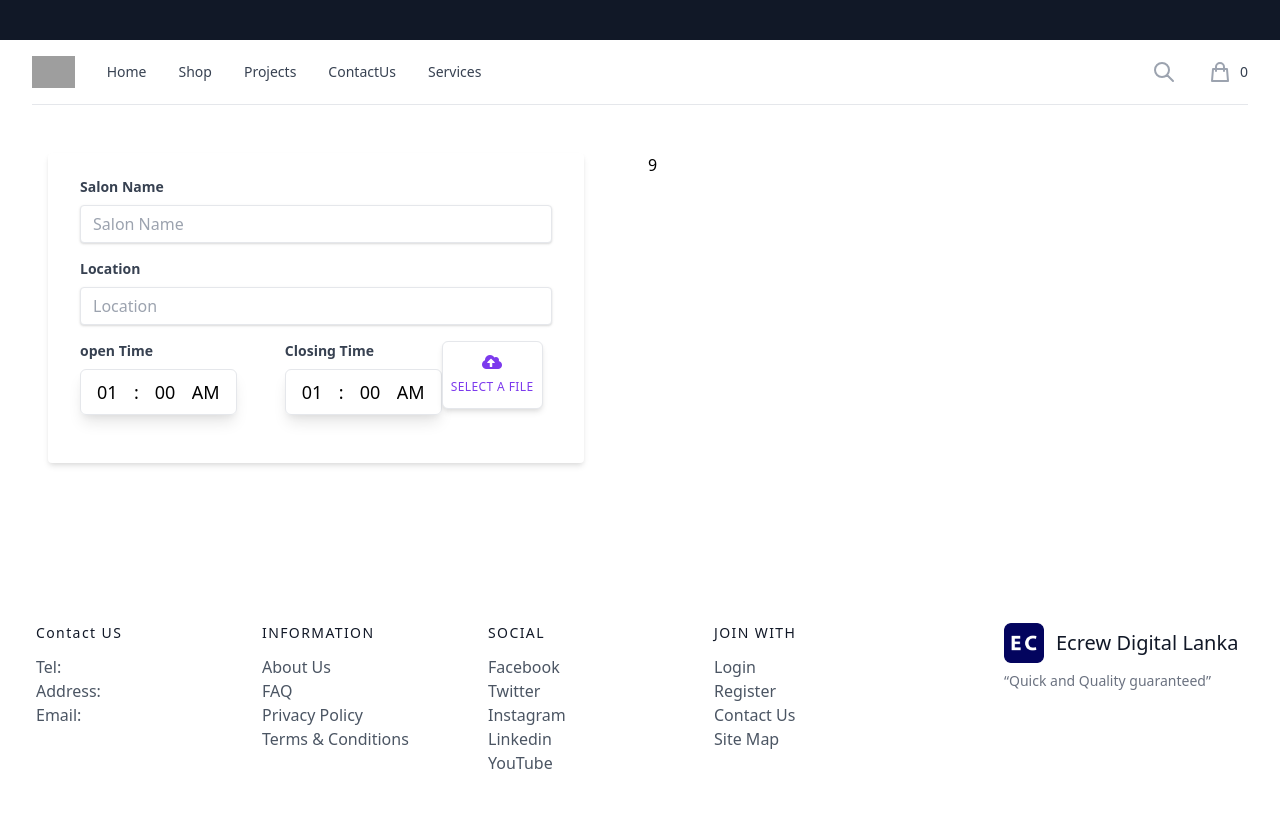
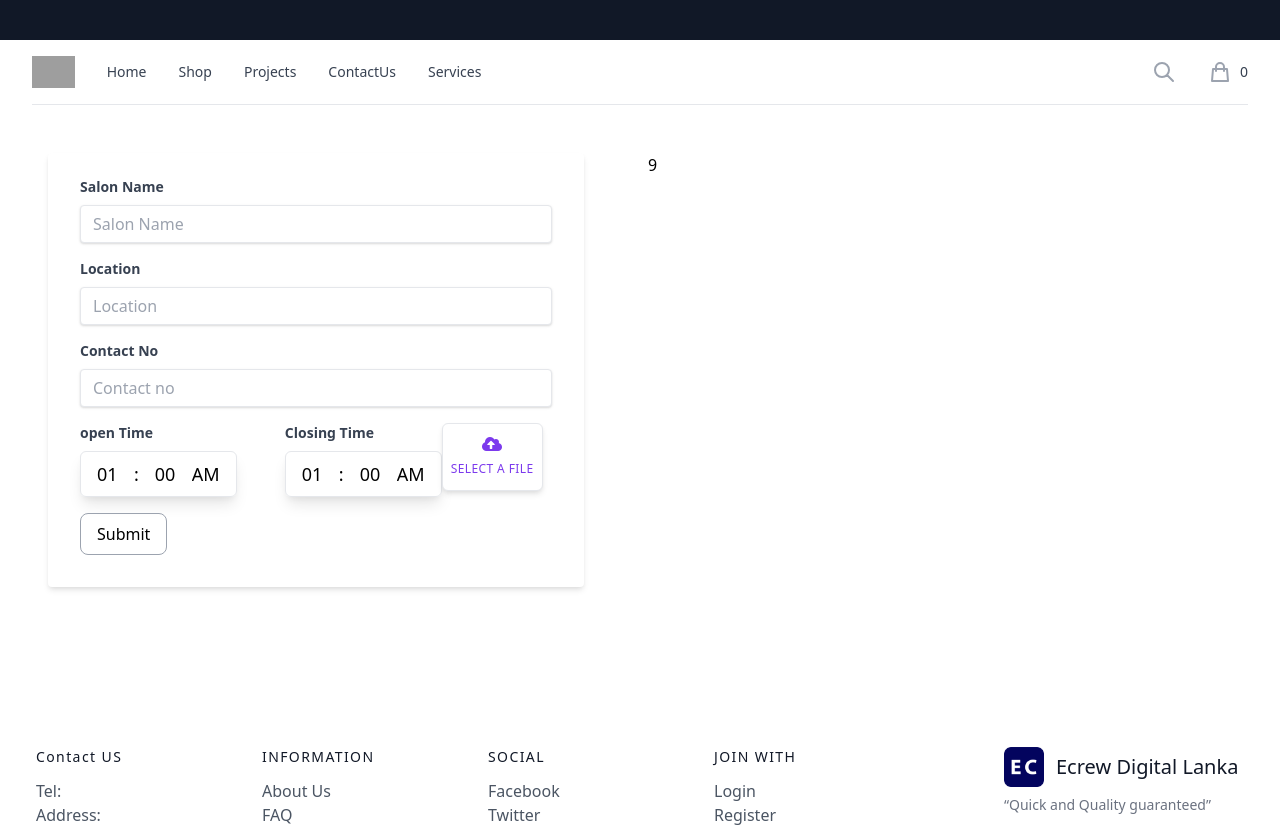
Before and after one commit to KalanaPallemulla/ecrew-final-front, a React (Create React App) app: page /AddingForm in a window 1280 px wide. Shown: the top 827 px of the page. Built offline with nearby package versions, Linux system fonts and the light colour scheme; grey boxes are pictures that could not be loaded.

Commit message:
admin and search

```diff
--- a/src/Admin/AddingForm.js
+++ b/src/Admin/AddingForm.js
@@ -1,11 +1,37 @@
-import React from "react";
+import axios from "axios";
+import React, { useState } from "react";
+import { useDispatch } from "react-redux";
+import { addSalon } from "../actions/salon";
+import { PORT } from "../actions/types";
 
 export default function AddingForm() {
+  const dispatch = useDispatch();
+  const [name, setName] = useState("");
+  const [location, setLocation] = useState("");
+  const [contact, setContact] = useState("");
+
+  const [open, setOpen] = useState("");
+  const [close, setClose] = useState("");
+
+  const handleSubmit = async (e) => {
+    e.preventDefault();
+    let data = new FormData();
+    data.append("name", name);
+    data.append("location", location);
+    data.append("contact", contact);
+    // image && addData.append("image", image);
+
+    dispatch(addSalon(data));
+  };
+
   return (
     <div className="md:grid md:grid-cols-2 gap-4 md:py-12 py-8">
       <div className="md:px-12">
         <div className="w-full">
-          <form className="bg-white shadow-md rounded px-8 pt-6 pb-8 mb-4">
+          <form
+            className="bg-white shadow-md rounded px-8 pt-6 pb-8 mb-4"
+            onSubmit={handleSubmit}
+          >
             <div className="mb-4">
               <label
                 className="block text-gray-700 text-sm font-bold mb-2"
@@ -17,8 +43,9 @@ export default function AddingForm() {
                 className="shadow appearance-none border rounded w-full py-2 px-3 text-gray-700 leading-tight focus:outline-none focus:shadow-outline"
                 id="username"
                 type="text"
-                placeholder="Salon Name
-                "
+                placeholder="Salon Name"
+                value={name}
+                onChange={(e) => setName(e.target.value)}
               />
             </div>
             <div className="mb-4">
@@ -33,6 +60,24 @@ export default function AddingForm() {
                 id="username"
                 type="text"
                 placeholder="Location"
+                value={location}
+                onChange={(e) => setLocation(e.target.value)}
+              />
+            </div>
+            <div className="mb-4">
+              <label
+                className="block text-gray-700 text-sm font-bold mb-2"
+                for="username"
+              >
+                Contact No
+              </label>
+              <input
+                className="shadow appearance-none border rounded w-full py-2 px-3 text-gray-700 leading-tight focus:outline-none focus:shadow-outline"
+                id="username"
+                type="text"
+                placeholder="Contact no"
+                value={contact}
+                onChange={(e) => setContact(e.target.value)}
               />
             </div>
 
@@ -129,6 +174,11 @@ export default function AddingForm() {
                 </label>
               </div>
             </div>
+            <div>
+              <button className="py-2 px-4 border border-gray-400 text-black rounded-lg">
+                Submit
+              </button>
+            </div>
           </form>
         </div>
       </div>
--- a/src/Client/pages/Services.js
+++ b/src/Client/pages/Services.js
@@ -1,14 +1,19 @@
-import React, { useEffect } from "react";
+import React, { useEffect, useState } from "react";
 import Service from "../components/cards/Service";
 import { getAllSalons } from "../../actions/salon";
 import { useDispatch, useSelector } from "react-redux";
 
 export default function Services() {
   const dispatch = useDispatch();
+  const [search, setSearch] = useState("");
+
+  const { salons, salonLoading } = useSelector((state) => state.salon);
 
   useEffect(() => {
     dispatch(getAllSalons());
   }, []);
+
+  console.log(salons);
 
   return (
     <>
@@ -23,6 +28,8 @@ export default function Services() {
                 type="search"
                 name="search"
                 placeholder="Search"
+                value={search}
+                onChange={(e) => setSearch(e.target.value)}
               />
               <button
                 type="submit"
@@ -47,9 +54,16 @@ export default function Services() {
           </div>
         </div>
         <div className="col-span-2	">
-          <Service />
-          <Service />
-          <Service />
+          {salons
+            .filter(
+              (salon) =>
+                salon.name.toLowerCase().indexOf(search.toLowerCase()) >= 0 ||
+                salon.location.toLowerCase().indexOf(search.toLowerCase()) >= 0
+            )
+            .map((salon) => (
+              <Service />
+            ))}
+
           <div className="flex justify-center ">
             <div>
               <ul className="flex pl-0 list-none rounded my-2">
--- a/src/actions/salon.js
+++ b/src/actions/salon.js
@@ -21,3 +21,12 @@ export const getAllSalons = () => async (dispatch) => {
     console.log("Error =>", error);
   }
 };
+
+export const addSalon = (data) => async (dispatch) => {
+  try {
+    const res = await axios.post(`${PORT}/salon`, data);
+  } catch (error) {
+    console.log("Error =>", error);
+    if (error.response.status === 400) console.log(error.response.data.msg);
+  }
+};
--- a/src/actions/types.js
+++ b/src/actions/types.js
@@ -1,3 +1,7 @@
 export const GET_ALL_SALONS_SUCCESS = "GET_ALL_SALONS_SUCCESS";
 export const GET_ALL_SALONS_ERROR = "GET_ALL_SALONS_ERROR";
+
+export const ADD_SALON_SUCCESS = "ADD_SALON_SUCCESS";
+export const ADD_SALON_FAIL = "ADD_SALON_FAIL";
+
 export const PORT = "http://localhost:8000/api";
--- a/src/redux/salon.js
+++ b/src/redux/salon.js
@@ -1,11 +1,17 @@
 /* eslint-disable default-case */
 /* eslint-disable import/no-anonymous-default-export */
-import { GET_ALL_SALONS_SUCCESS, GET_ALL_SALONS_ERROR } from "../actions/types";
+import {
+  GET_ALL_SALONS_SUCCESS,
+  GET_ALL_SALONS_ERROR,
+  ADD_SALON_SUCCESS,
+  ADD_SALON_FAIL,
+} from "../actions/types";
 
 const initialState = {
   salons: [],
   salonLoading: true,
   error: null,
+  addSalon: false,
 };
 
 export default function (state = initialState, action) {
@@ -15,12 +21,22 @@ export default function (state = initialState, action) {
       return {
         salons: payload,
         salonLoading: false,
+        error: null,
       };
     case GET_ALL_SALONS_ERROR:
       return {
         error: payload,
         salonLoading: false,
       };
+    case ADD_SALON_SUCCESS:
+      return {
+        addSalon: payload,
+        error: null,
+      };
+    case ADD_SALON_FAIL:
+      return {
+        error: payload,
+      };
     default:
       return state;
   }
```
